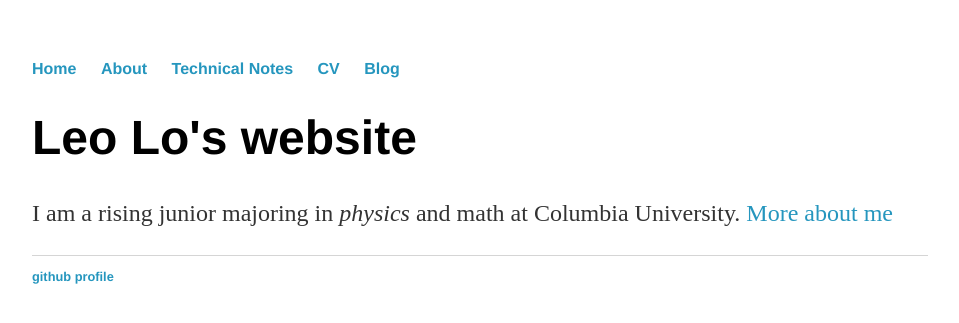
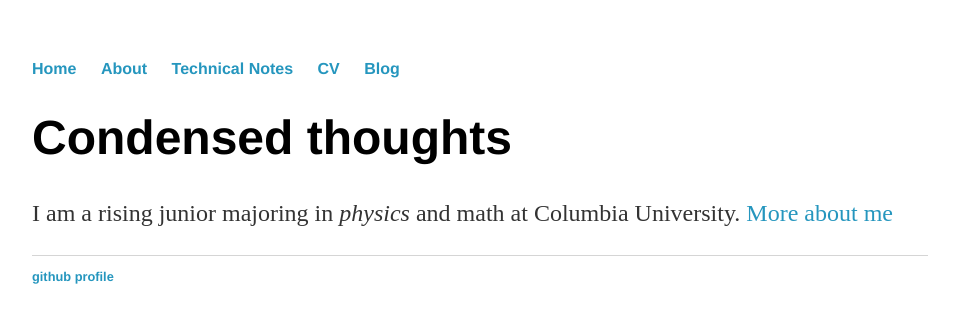
Before and after one commit to Leo-Lo/Leo-Lo.github.io, a Jekyll site: the page built from index.html, in a window 1280 px wide. Shown: the top 323 px of the page, without its empty margins (160-1119 px from the left). Built offline with Jekyll 4.4.1, drawn with Linux system fonts in a browser that asks for light colours.

Commit message:
Update index.html

```diff
--- a/index.html
+++ b/index.html
@@ -3,6 +3,6 @@ layout: default
 title: Leo Lo's contemplation
 ---
 <div class="blurb">
-	<h1> Leo Lo's website </h1>
+	<h1> Condensed thoughts </h1>
 	<p> I am a rising junior majoring in <em> physics </em> and math at Columbia University. <a href="/about">More about me</a></p>
 </div><!-- /.blurb -->
```
